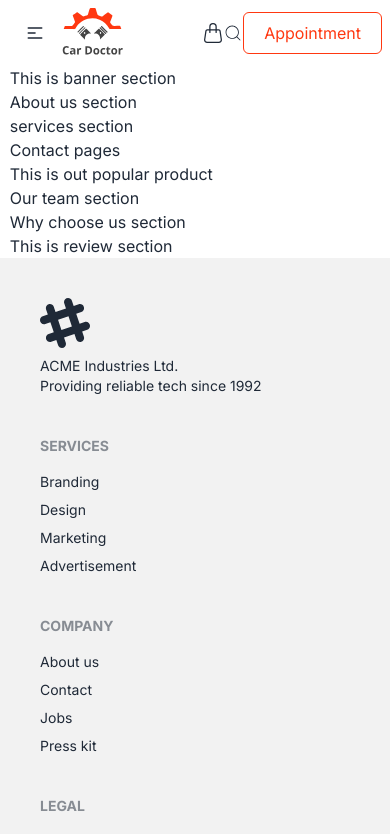
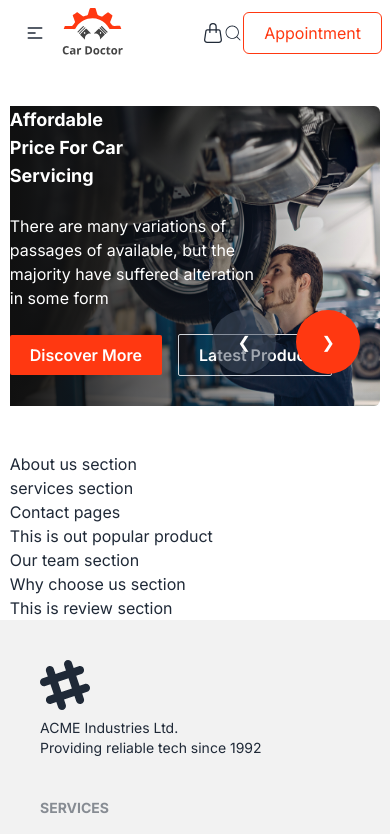
Before and after one commit to Shahadat-BD/car-doctor-client-side, a React (Vite) app: page / in a window 390 px wide. Shown: the top 834 px of the page. Built offline with nearby package versions, Linux system fonts and the light colour scheme.

Commit message:
banner section complete without responsive

```diff
--- a/src/Pages/Banner/Banner.jsx
+++ b/src/Pages/Banner/Banner.jsx
@@ -1,11 +1,104 @@
-import React from 'react';
-
+import React from "react";
+import banner_1 from "../../assets/images/banner/5.jpg";
+import banner_2 from "../../assets/images/banner/1.jpg";
+import banner_3 from "../../assets/images/banner/2.jpg";
 const Banner = () => {
-    return (
-        <div>
-           <h1>This is banner section </h1>
+  return (
+    <div className="my-10">
+      <div className="carousel w-full">
+        <div id="slide1" className="carousel-item relative w-full ">
+          <img
+            src={banner_1}
+            className="w-full lg:h-[650px] md:h-[600px] h-[300px] rounded-md"
+          />
+          <div className="absolute text-white bg-gradient-to-l from-[#49484800] to-[#101010] h-full ">
+            <div className="lg:mt-32 lg:ml-10">
+            <h1 className="lg:text-6xl md:text-4xl text-lg font-bold">
+              Affordable <br /> Price For Car <br /> Servicing
+            </h1>
+            <p className="w-2/3 my-6">There are many variations of passages of  available, but the majority have suffered alteration in some form</p>
+            <button className="bg-[#FF3811] text-white px-5 py-2 rounded-sm mr-4 font-semibold">Discover More</button>
+            <button className="border border-gray-300 text-white px-5 py-2 rounded-sm font-semibold">Latest Product</button>
+            </div>
+          </div>
+          <div className="absolute flex justify-end gap-5 transform -translate-y-1/2 left-5 right-5 bottom-0">
+            <a
+              href="#slide3"
+              className="bg-[#49546684] w-16 h-16 rounded-full flex items-center justify-center text-white"
+            >
+              ❮
+            </a>
+            <a
+              href="#slide2"
+              className="bg-[#FF3811] w-16 h-16 rounded-full flex items-center justify-center text-white"
+            >
+              ❯
+            </a>
+          </div>
         </div>
-    );
+        <div id="slide2" className="carousel-item relative w-full ">
+          <img
+            src={banner_2}
+            className="w-full lg:h-[650px] md:h-[600px] h-[300px] rounded-md"
+          />
+          <div className="absolute bg-gradient-to-l from-[#49484800] to-[#101010] h-full text-white">
+          <div className="lg:mt-32 lg:ml-10 lg:text-left text-center">
+            <h1 className="lg:text-6xl md:text-4xl text-lg font-bold lg:w-[40%] w-full">
+              Affordable Price For Car Servicing
+            </h1>
+            <p className="lg:w-2/3 w-full lg:my-6 my-3">There are many variations of passages of  available, but the majority have suffered alteration in some form</p>
+            <button className="bg-[#FF3811] text-white px-5 py-2 rounded-sm mr-4 font-semibold">Discover More</button>
+            <button className="border border-gray-300 text-white px-5 py-2 rounded-sm font-semibold">Latest Product</button>
+            </div>
+          </div>
+          <div className="absolute flex justify-end gap-5 transform -translate-y-1/2 left-5 right-5 bottom-0">
+            <a
+              href="#slide1"
+              className="bg-[#49546684] w-16 h-16 rounded-full flex items-center justify-center text-white"
+            >
+              ❮
+            </a>
+            <a
+              href="#slide3"
+              className="bg-[#FF3811] w-16 h-16 rounded-full flex items-center justify-center text-white"
+            >
+              ❯
+            </a>
+          </div>
+        </div>
+        <div id="slide3" className="carousel-item relative w-full ">
+          <img
+            src={banner_3}
+            className="w-full lg:h-[650px] md:h-[600px] h-[300px] rounded-md"
+          />
+          <div className="absolute bg-gradient-to-l from-[#49484800] to-[#101010] h-full text-white">
+          <div className="lg:mt-32 lg:ml-10">
+            <h1 className="lg:text-6xl md:text-4xl text-lg font-bold">
+              Affordable <br /> Price For Car <br /> Servicing
+            </h1>
+            <p className="w-2/3 my-6">There are many variations of passages of  available, but the majority have suffered alteration in some form</p>
+            <button className="bg-[#FF3811] text-white px-5 py-2 rounded-sm mr-4 font-semibold">Discover More</button>
+            <button className="border border-gray-300 text-white px-5 py-2 rounded-sm font-semibold">Latest Product</button>
+            </div>
+          </div>
+          <div className="absolute flex justify-end gap-5 transform -translate-y-1/2 left-5 right-5 bottom-0">
+            <a
+              href="#slide2"
+              className="bg-[#49546684] w-16 h-16 rounded-full flex items-center justify-center text-white"
+            >
+              ❮
+            </a>
+            <a
+              href="#slide1"
+              className="bg-[#FF3811] w-16 h-16 rounded-full flex items-center justify-center text-white"
+            >
+              ❯
+            </a>
+          </div>
+        </div>
+      </div>
+    </div>
+  );
 };
 
 export default Banner;
```
